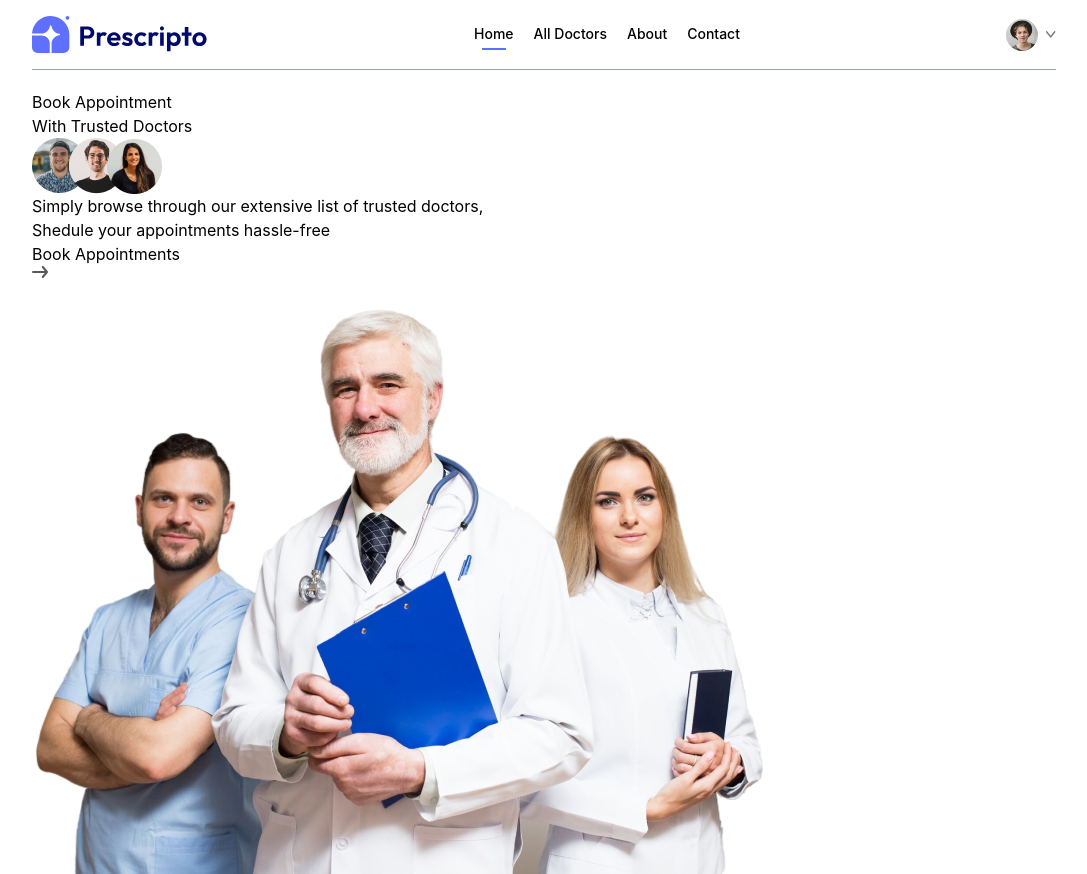
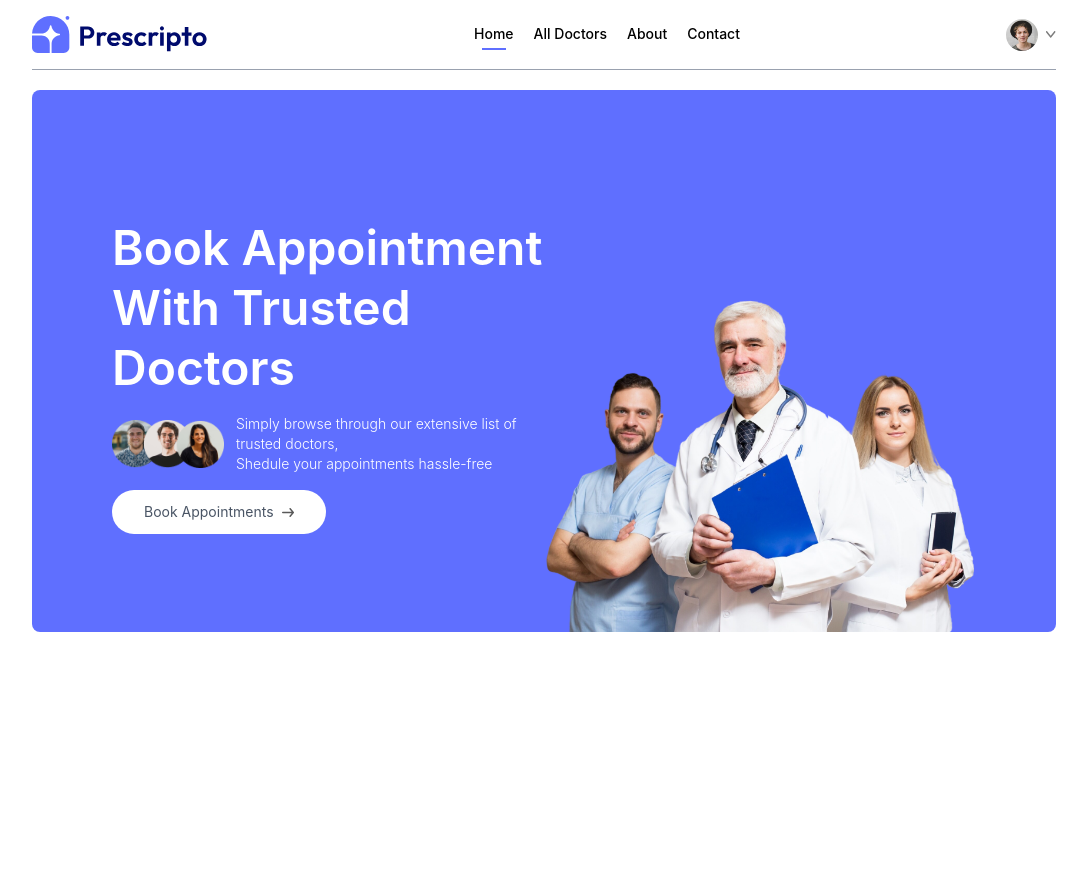
Before and after one commit to Shakithyanshaw/prescripto, a React (Vite) app in the folder frontend/: page / in a window 1280 px wide. Shown: the whole page, without its empty margins (96-1183 px from the left). After the commit the page ends 800 px from the top, so only its background shows below. Built offline with nearby package versions, Linux system fonts and the light colour scheme.

Commit message:
add css properties for header component

```diff
--- a/frontend/src/components/Header.jsx
+++ b/frontend/src/components/Header.jsx
@@ -3,27 +3,36 @@
 
 const Header = () => {
   return (
-    <div>
+    <div className="flex flex-col md:flex-row flex-wrap bg-primary rounded-lg px-6 md:px-10 lg:px-20">
       {/*--------------Left Side--------------*/}
-      <div>
-        <p>
+      <div className="md:w-1/2 flex flex-col items-start justify-center gap-4 py-10 m-auto md:py-[10vw] md:-mb-7.5">
+        <p className="text-3xl md:text-4xl lg:text-5xl text-white font-semibold leading-tight md:leading-tight lg:leading-tight">
           Book Appointment <br /> With Trusted Doctors
         </p>
-        <div>
-          <img src={assets.group_profiles} alt="" />
+        <div className="flex flex-col md:flex-row items-center gap-3 text-white text-sm font-light">
+          <img className="w-28" src={assets.group_profiles} alt="" />
           <p>
             Simply browse through our extensive list of trusted doctors,
-            <br /> Shedule your appointments hassle-free
+            <br className="hidden sm:block" /> Shedule your appointments
+            hassle-free
           </p>
         </div>
-        <a href="">
-          Book Appointments <img src={assets.arrow_icon} alt="" />
+        <a
+          href="#speciality"
+          className=" flex items-center gap-2 bg-white px-8 py-3 rounded-full text-gray-600 text-sm m-auto md:m-0 hover:scale-105 transition-all duration-300"
+        >
+          Book Appointments{' '}
+          <img className="w-3" src={assets.arrow_icon} alt="" />
         </a>
       </div>
 
       {/*--------------Right Side--------------*/}
-      <div>
-        <img src={assets.header_img} alt="" />
+      <div className="md:w-1/2 relative">
+        <img
+          className="w-full md:absolute bottom-0 h-auto rounded-lg"
+          src={assets.header_img}
+          alt=""
+        />
       </div>
     </div>
   );
```
